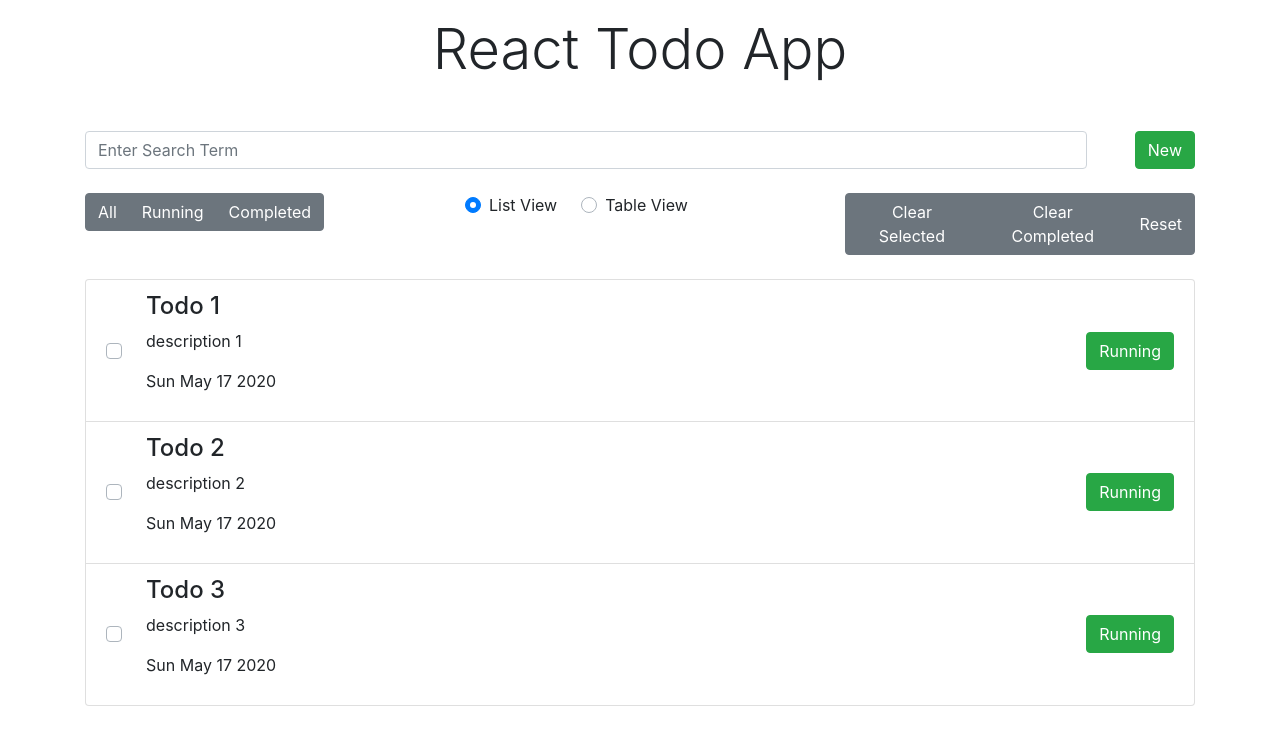
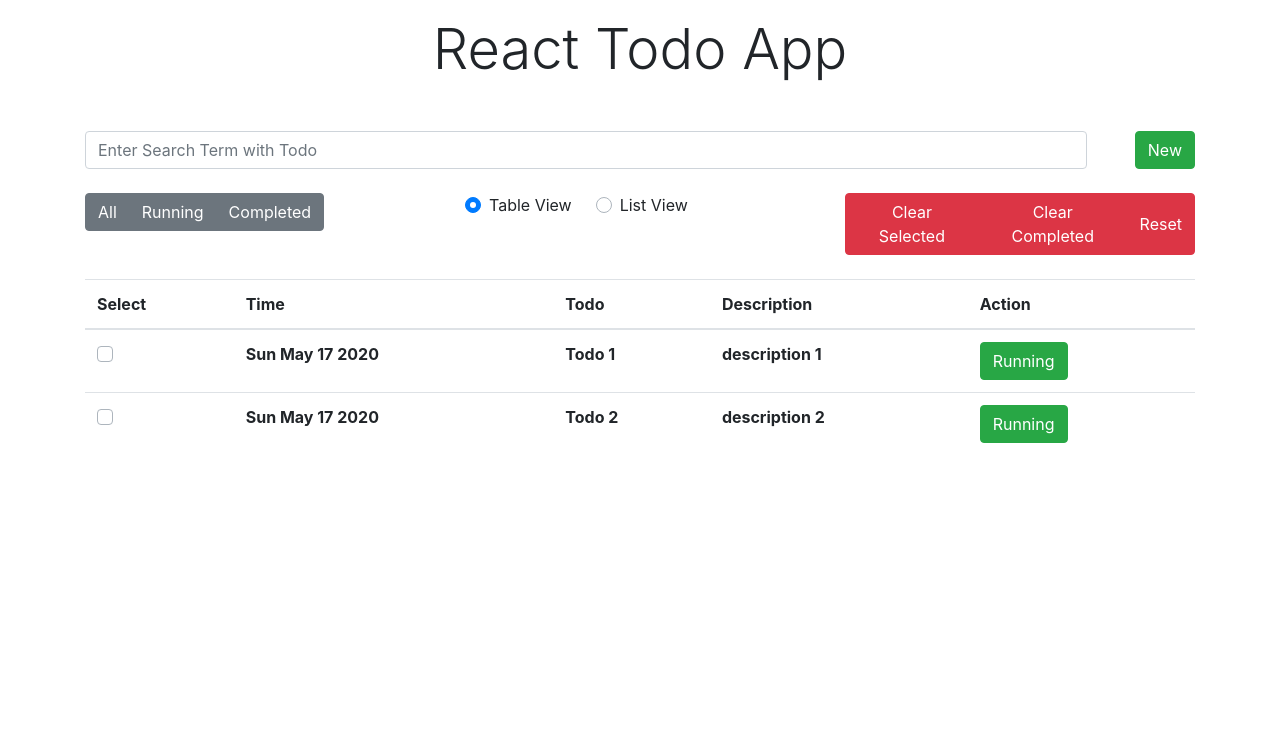
Before and after one commit to mlhnshuvo/todo-list, a React (Create React App) app: page / in a window 1280 px wide. Shown: the top 742 px of the page. Built offline with nearby package versions, Linux system fonts and the light colour scheme.

Commit message:
view change

```diff
--- a/src/components/controllers/bulk.jsx
+++ b/src/components/controllers/bulk.jsx
@@ -4,13 +4,13 @@ import { Button, ButtonGroup } from 'reactstrap';
 
 const Bulk = ({ clearSelected, clearCompleted, reset }) => (
     <ButtonGroup>
-        <Button onClick={clearSelected}>
+        <Button color='danger' onClick={clearSelected}>
             Clear Selected
 		</Button>
-        <Button onClick={clearCompleted}>
+        <Button color='danger' onClick={clearCompleted}>
             Clear Completed
 		</Button>
-        <Button onClick={reset}>
+        <Button color='danger' onClick={reset}>
             Reset
 		</Button>
     </ButtonGroup>
--- a/src/components/controllers/index.jsx
+++ b/src/components/controllers/index.jsx
@@ -1,7 +1,7 @@
 import React from 'react';
 import PropTypes from 'prop-types';
 import { Row, Col } from 'reactstrap'
-import SearchPanel from './search-panel'
+import SearchPanel from './search'
 import View from './view'
 import Bulk from './bulk'
 import Filter from './filter'
--- a/src/components/controllers/search-panel.jsx
+++ b/src/components/controllers/search.jsx
@@ -5,7 +5,7 @@ import {Input, Button} from 'reactstrap'
 const SearchPanel = ({term, handleSearch, toggleForm}) => (
     <div className = 'd-flex'>
         <Input
-        placeholder = 'Enter Search Term'
+        placeholder = 'Enter Search Term with Todo'
         className = 'mr-5'
         value={term}
         onChange={event => handleSearch(event.target.value)}
--- a/src/components/controllers/view.jsx
+++ b/src/components/controllers/view.jsx
@@ -4,6 +4,17 @@ import { Label, CustomInput } from 'reactstrap'
 
 const View = ({ changeView, view }) => (
     <div className='d-flex'>
+        <Label for='table-view' className='mr-4'>
+            <CustomInput
+                type='radio'
+                name='view'
+                value='table'
+                id='table-view'
+                onChange={changeView}
+                className='d-inline-block'
+                checked={view === 'table'}
+            />Table View
+        </Label>
         <Label for='list-view' className='mr-4'>
             <CustomInput
                 type='radio'
@@ -15,17 +26,6 @@ const View = ({ changeView, view }) => (
                 checked={view === 'list'}
             />List View
         </Label>
-        <Label for='table-view' className='mr-4'>
-        <CustomInput
-            type='radio'
-            name='view'
-            value='table'
-            id='table-view'
-            onChange={changeView}
-            className='d-inline-block'
-            checked={view === 'table'}
-        />Table View
-        </Label>
     </div>
 )
 
--- a/src/components/listview/index.jsx
+++ b/src/components/listview/index.jsx
@@ -15,14 +15,14 @@ const ListItem = ({ todo, toggleSelect, toggleComplete }) => {
                 <h4>{todo.text}</h4>
                 <p>{todo.des}</p>
                 <p>{todo.time.toDateString()}</p>
+
+                <Button
+                    color={todo.isComplete ? 'danger' : 'success'}
+                    onClick={() => toggleComplete(todo.id)}
+                >
+                    {todo.isComplete ? 'Completed' : 'Running'}
+                </Button>
             </div>
-            <Button
-                className='ml-auto'
-                color={todo.isComplete ? 'danger' : 'success'}
-                onClick={() => toggleComplete(todo.id)}
-            >
-                {todo.isComplete ? 'Completed' : 'Running'}
-            </Button>
         </ListGroupItem>
     )
 }
--- a/src/components/tableview/index.jsx
+++ b/src/components/tableview/index.jsx
@@ -45,7 +45,7 @@ const TableView = ({ todos, toggleSelect, toggleComplete }) => (
     <Table>
         <thead>
             <tr>
-                <th>#</th>
+                <th>Select</th>
                 <th>Time</th>
                 <th>Todo</th>
                 <th>Description</th>
--- a/src/components/todos/index.jsx
+++ b/src/components/todos/index.jsx
@@ -24,19 +24,11 @@ class Todos extends React.Component {
                 time: new Date(),
                 isComplete: false,
                 isSelect: false
-            },
-            {
-                id: 'dgf45cggrd',
-                text: 'Todo 3',
-                des: 'description 3',
-                time: new Date(),
-                isComplete: false,
-                isSelect: false
             }
         ],
         isOpenTodoForm: false,
         searchTerm: '',
-        view: 'list',
+        view: 'table',
         filter: 'all'
     }
 
@@ -92,17 +84,17 @@ class Todos extends React.Component {
     getView = () => {
         let todos = this.performSearch()
         todos = this.performFilter(todos)
-        return this.state.view === 'list' ? (
-            <ListView
+        return this.state.view === 'table' ? (
+            <TableView
                 todos={todos}
                 toggleSelect={this.toggleSelect}
-                toggleComplete={this.toggleComplete}
-            />
+                toggleComplete={this.toggleComplete} />
         ) : (
-                <TableView
+                <ListView
                     todos={todos}
                     toggleSelect={this.toggleSelect}
-                    toggleComplete={this.toggleComplete} />
+                    toggleComplete={this.toggleComplete}
+                />
             )
     }
 
@@ -124,7 +116,7 @@ class Todos extends React.Component {
         this.setState({
             filter: 'all',
             searchTerm: '',
-            view: 'list',
+            view: 'table',
             isOpenTodoForm: false
         })
     }
```
Lines whose indentation alone changed are shown as unchanged.
